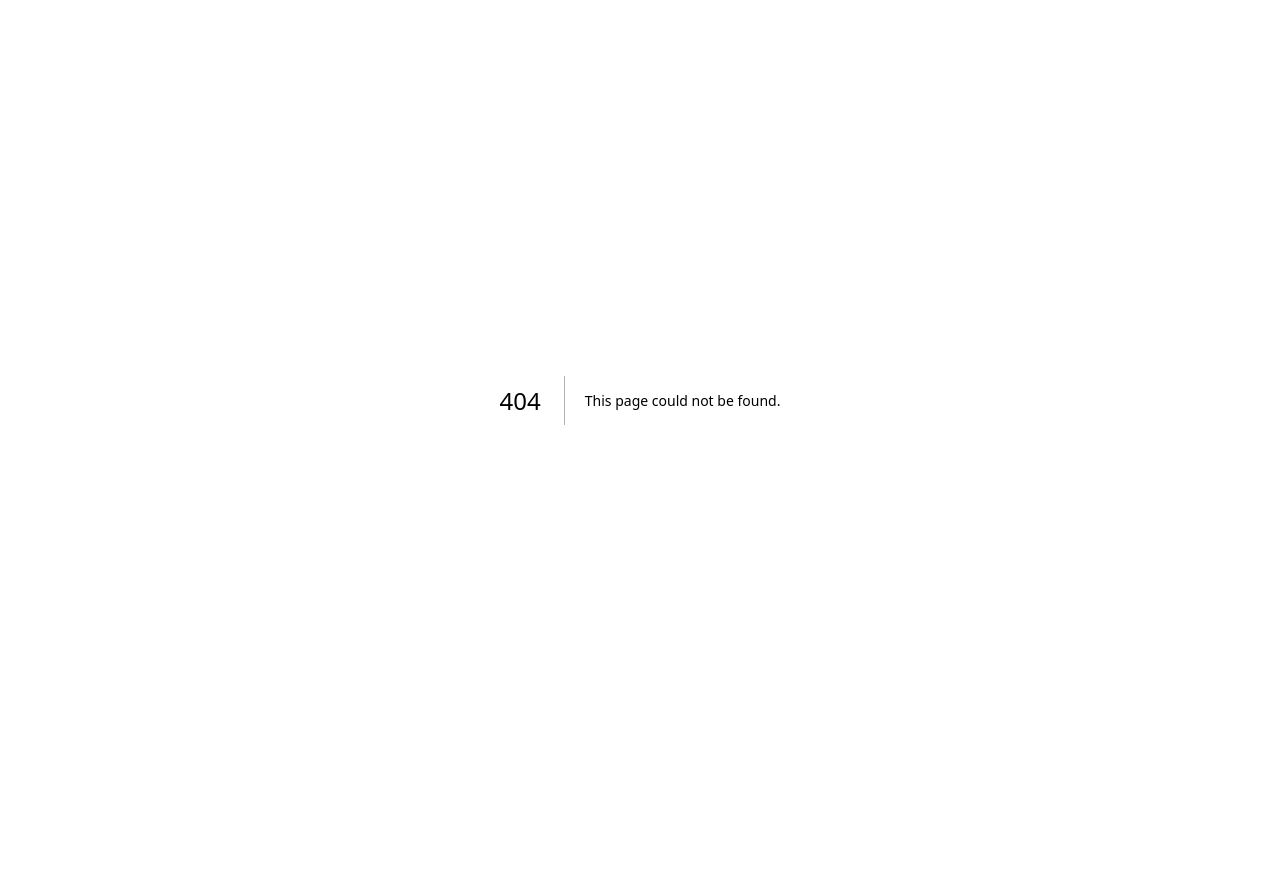
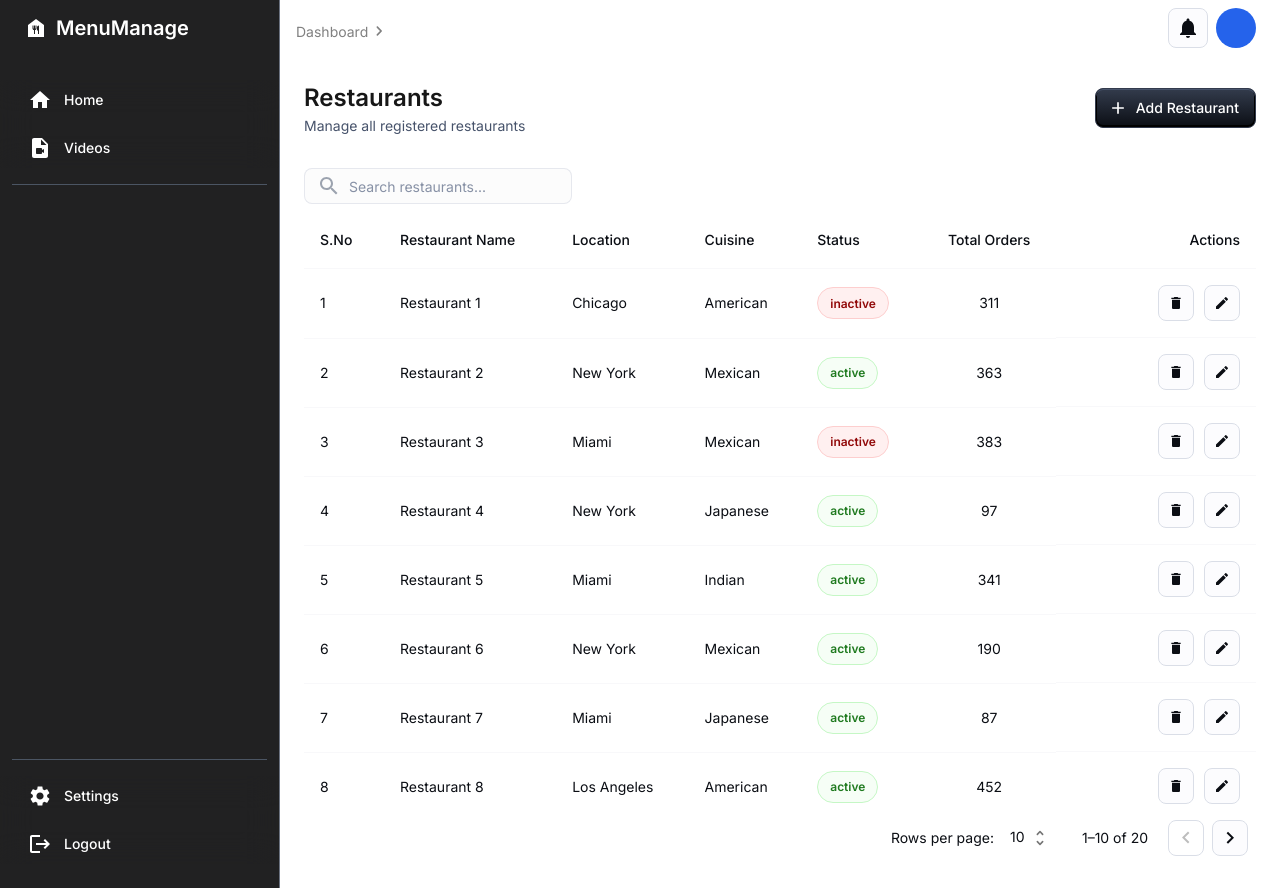
Before and after one commit to ahmadali507/menumatch, a Next.js app: page /restaurants in a window 1280 px wide. Before the commit this address had no page. Before the commit the page ends 800 px from the top, so only its background shows below. Built offline with nearby package versions, Linux system fonts and the light colour scheme.

Commit message:
feat: implemented restaurants page

```diff
--- /dev/null
+++ b/src/app/(super)/restaurants/page.tsx
@@ -0,0 +1,140 @@
+"use client";
+import { useState } from 'react';
+import {
+  Typography, Table, TableBody, TableCell, TableContainer,
+  TableHead, TableRow, Paper, Button, TextField, IconButton,
+  Chip, TablePagination
+} from '@mui/material';
+import AddIcon from '@mui/icons-material/Add';
+import EditIcon from '@mui/icons-material/Edit';
+import DeleteIcon from '@mui/icons-material/Delete';
+import SearchIcon from '@mui/icons-material/Search';
+
+// Generate 20 restaurants
+const dummyRestaurants = Array.from({ length: 20 }, (_, i) => ({
+  id: i + 1,
+  name: `Restaurant ${i + 1}`,
+  location: ['New York', 'Los Angeles', 'Chicago', 'Miami', 'Houston'][Math.floor(Math.random() * 5)],
+  status: Math.random() > 0.2 ? 'active' : 'inactive',
+  cuisine: ['Italian', 'Japanese', 'Mexican', 'American', 'Indian'][Math.floor(Math.random() * 5)],
+  orders: Math.floor(Math.random() * 500) + 50
+}));
+
+export default function RestaurantsPage() {
+  const [searchQuery, setSearchQuery] = useState('');
+  const [page, setPage] = useState(0);
+  const [rowsPerPage, setRowsPerPage] = useState(10);
+
+  const filteredRestaurants = dummyRestaurants.filter(restaurant =>
+    restaurant.name.toLowerCase().includes(searchQuery.toLowerCase()) ||
+    restaurant.cuisine.toLowerCase().includes(searchQuery.toLowerCase()) ||
+    restaurant.location.toLowerCase().includes(searchQuery.toLowerCase())
+  );
+
+  const handleChangePage = (_: unknown, newPage: number) => {
+    setPage(newPage);
+  };
+
+  const handleChangeRowsPerPage = (event: React.ChangeEvent<HTMLInputElement>) => {
+    setRowsPerPage(parseInt(event.target.value, 10));
+    setPage(0);
+  };
+
+  return (
+    <section className="p-6">
+      <div className="flex justify-between items-center mb-8">
+        <div>
+          <Typography variant="h4" component="h1">
+            Restaurants
+          </Typography>
+          <Typography variant="body2" color="text.secondary">
+            Manage all registered restaurants
+          </Typography>
+        </div>
+        <Button
+          variant="contained"
+          startIcon={<AddIcon />}
+          onClick={() => alert('Add new restaurant')}
+        >
+          Add Restaurant
+        </Button>
+      </div>
+
+
+      <div className="flex gap-4 items-center bg-opacity-50 backdrop-blur-sm mb-2">
+        <TextField
+          size="small"
+          placeholder="Search restaurants..."
+          value={searchQuery}
+          onChange={(e) => setSearchQuery(e.target.value)}
+          InputProps={{
+            startAdornment: <SearchIcon className="mr-2 text-gray-400" />,
+          }}
+          className="min-w-[300px]"
+        />
+      </div>
+
+      <div className="flex flex-col">
+        <div className="h-[600px] overflow-auto">
+          <TableContainer component={Paper} sx={{ backgroundColor: 'transparent' }}>
+            <Table >
+              <TableHead>
+                <TableRow sx={{ fontWeight: "bold" }}>
+                  <TableCell width={80}>S.No</TableCell>
+                  <TableCell>Restaurant Name</TableCell>
+                  <TableCell>Location</TableCell>
+                  <TableCell>Cuisine</TableCell>
+                  <TableCell>Status</TableCell>
+                  <TableCell align="center">Total Orders</TableCell>
+                  <TableCell align="right" width={200}>Actions</TableCell>
+                </TableRow>
+              </TableHead>
+              <TableBody sx={{ height: "500px", overflowY: "auto" }}>
+                {filteredRestaurants
+                  .slice(page * rowsPerPage, page * rowsPerPage + rowsPerPage)
+                  .map((restaurant, index) => (
+                    <TableRow
+                      key={restaurant.id}
+                      hover
+
+                      sx={{ '&:last-child td, &:last-child th': { border: 0 } }}
+                    >
+                      <TableCell>{page * rowsPerPage + index + 1}</TableCell>
+                      <TableCell className="font-medium">{restaurant.name}</TableCell>
+                      <TableCell>{restaurant.location}</TableCell>
+                      <TableCell>{restaurant.cuisine}</TableCell>
+                      <TableCell>
+                        <Chip
+                          size="medium"
+                          label={restaurant.status}
+                          color={restaurant.status === 'active' ? 'success' : 'error'}
+                        />
+                      </TableCell>
+                      <TableCell align="center">{restaurant.orders}</TableCell>
+                      <TableCell align="right" sx={{ display: "flex", gap: "10px" }}>
+                        <IconButton size="small" color="primary">
+                          <EditIcon fontSize="small" />
+                        </IconButton>
+                        <IconButton size="small" color="error">
+                          <DeleteIcon fontSize="small" />
+                        </IconButton>
+                      </TableCell>
+                    </TableRow>
+                  ))}
+              </TableBody>
+            </Table >
+          </TableContainer >
+        </div >
+        <TablePagination
+          rowsPerPageOptions={[5, 10, 25]}
+          component="div"
+          count={filteredRestaurants.length}
+          rowsPerPage={rowsPerPage}
+          page={page}
+          onPageChange={handleChangePage}
+          onRowsPerPageChange={handleChangeRowsPerPage}
+        />
+      </div >
+    </section >
+  );
+}
```
